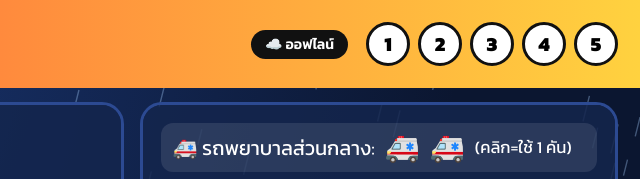
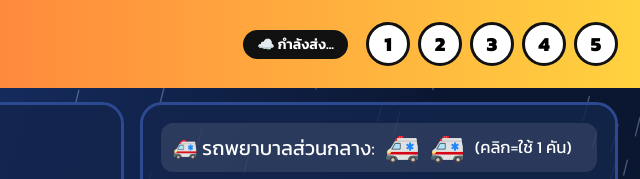
Before and after one commit to victoryholy7/KSK-TabletopStrom, a plain HTML site: page index.html in a window 1280 px wide. Shown: the top 179 px of the page, 640-1280 px from the left. Drawn offline with Linux system fonts and the light colour scheme.

Commit message:
Update index.html

```diff
--- a/index.html
+++ b/index.html
@@ -136,7 +136,7 @@ textarea{width:100%;height:90px;font-family:inherit;font-size:17px;border-radius
 <script>
 /* ============ ตั้งค่า (แก้เฉพาะส่วนนี้) ============ */
 const CFG={
-  API:'',                 // วาง URL เว็บแอปของ Apps Script (ลงท้าย /exec) ถ้าเว้นว่าง = ทำงานออฟไลน์
+  API:'https://script.google.com/macros/s/AKfycbz3XsEIMd9GPm9JUWV1OHGanTeEadEdpiHZ3gX1DjLrfXi8eAMVXyiMa-iIXNs6-5t5mQ/exec',                 // วาง URL เว็บแอปของ Apps Script (ลงท้าย /exec) ถ้าเว้นว่าง = ทำงานออฟไลน์
   KEY:'ksk2025',          // ต้องตรงกับ SECRET ใน Code.gs
   MAP:'ksk-map.jpg'       // ไฟล์ภาพแผนผังในโฟลเดอร์เดียวกัน
 };
```
